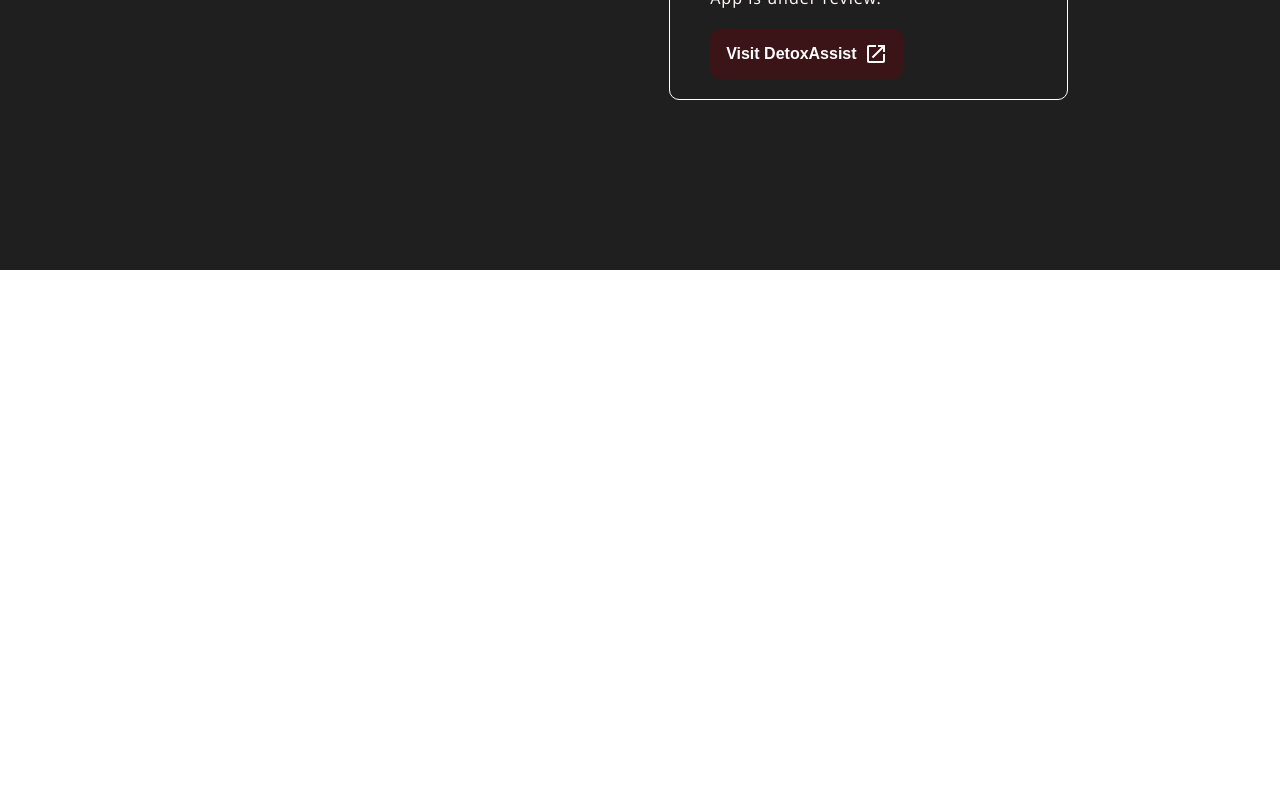
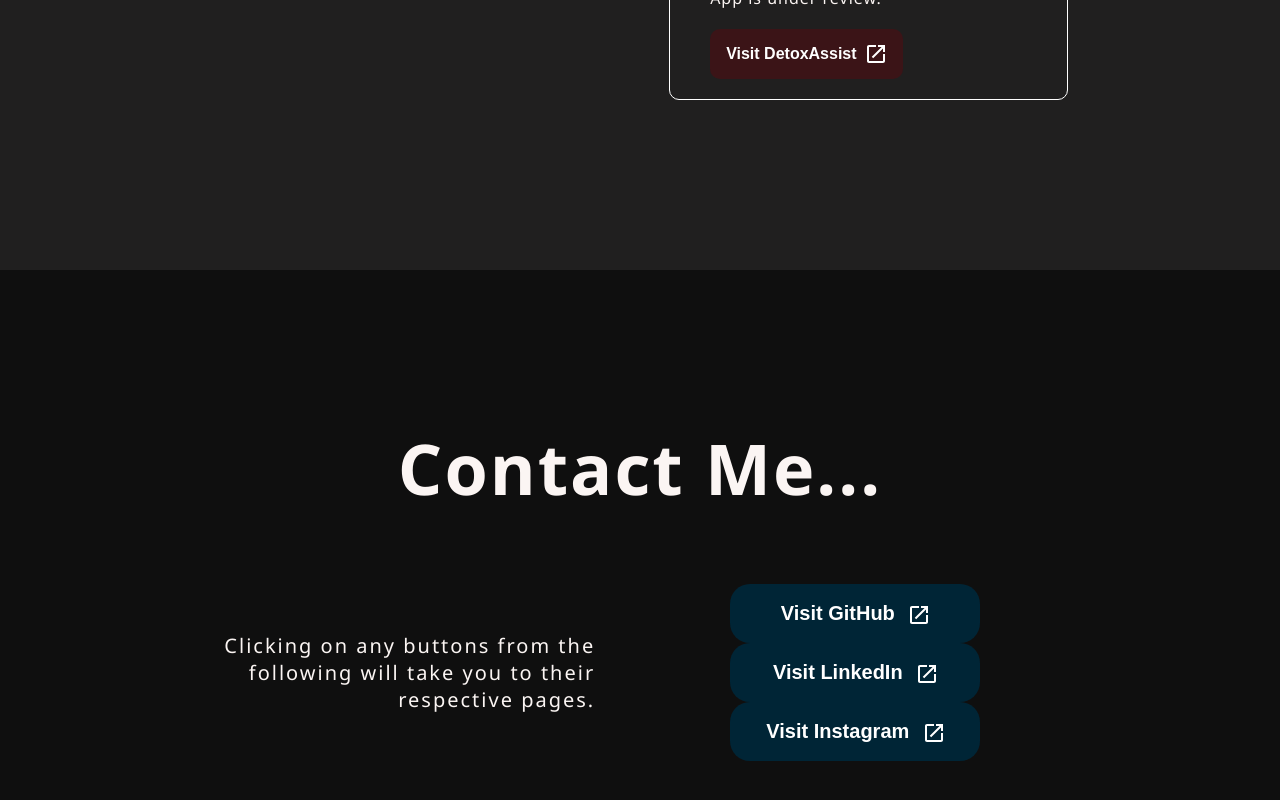
Before and after one commit to harmeet9013/harmeet9013.github.io, a React (Vite) app: page / in a window 1280 px wide. Shown: the part 3667-4467 px from the top of the page. Before the commit the page ends 3937 px from the top, so only its background shows below. Built offline with nearby package versions, Linux system fonts and the light colour scheme.

Commit message:
The site is live!

```diff
--- a/src/App.jsx
+++ b/src/App.jsx
@@ -1,4 +1,5 @@
 import BackgroundIntro from "./components/BackgroundIntro";
+import Contact from "./components/Contact";
 import FrontPanel from "./components/Heading";
 import Hobbies from "./components/Hobbies";
 import MoreAboutMe from "./components/MoreAboutMe";
@@ -12,6 +13,7 @@
             <MoreAboutMe />
             <Projects />
             <Hobbies />
+            <Contact />
         </div>
     );
 }
--- /dev/null
+++ b/src/components/Contact.jsx
@@ -0,0 +1,41 @@
+import OpenInNewIcon from "@mui/icons-material/OpenInNew";
+
+export default function Contact() {
+    const links = {
+        1: { label: "GitHub", link: "https://github.com/harmeet9013" },
+        2: { label: "LinkedIn", link: "https://linkedin.com/s/harmeet9013" },
+        3: { label: "Instagram", link: "https://instagram.com/elipsantaro" },
+    };
+
+    const renderLinks = () => {
+        return Object.keys(links).map((key) => {
+            const object = links[key];
+            return (
+                <a href={object.link} target="_blank">
+                    <button className="contact-me-button">
+                        Visit {object.label}{" "}
+                        <OpenInNewIcon
+                            sx={{
+                                marginY: "-7px",
+                                marginX: "7px",
+                            }}
+                        />
+                    </button>
+                </a>
+            );
+        });
+    };
+
+    return (
+        <div className="contact-all-container">
+            <p className="contactme-text">Contact Me...</p>
+            <div className="contact-me-container">
+                <p>
+                    Clicking on any buttons from the following will take you to
+                    their respective pages.
+                </p>
+                <div className="contact-me-grid-buttons">{renderLinks()}</div>
+            </div>
+        </div>
+    );
+}
--- a/src/index.css
+++ b/src/index.css
@@ -297,6 +297,52 @@
     cursor: pointer;
 }
 
+.contact-all-container {
+    padding: 150px 15% 150px 15%;
+    background-color: #0f0f0f;
+    text-align: center;
+}
+
+.contactme-text {
+    font-size: 70px;
+    font-weight: 700;
+    letter-spacing: 2px;
+    margin: 0;
+    padding-bottom: 50px;
+}
+
+.contact-me-container {
+    display: inline-flex;
+    align-items: center;
+    margin-top: 2%;
+}
+
+.contact-me-container p {
+    font-size: 20px;
+    letter-spacing: 2px;
+    text-align: right;
+    width: 45%;
+}
+
+.contact-me-grid-buttons {
+    display: grid;
+    grid-template-columns: 250px;
+    padding-left: 15%;
+}
+
+.contact-me-button {
+    min-width: 150px;
+    width: 100%;
+    padding: 18px 8px 18px 18px;
+    font-size: 20px;
+    font-weight: 700;
+    border-radius: 20px;
+    cursor: pointer;
+    border: none;
+    background-color: #002536;
+    color: white;
+}
+
 @media screen and (max-width: 975px) {
     .header-container {
         display: flex;
```
